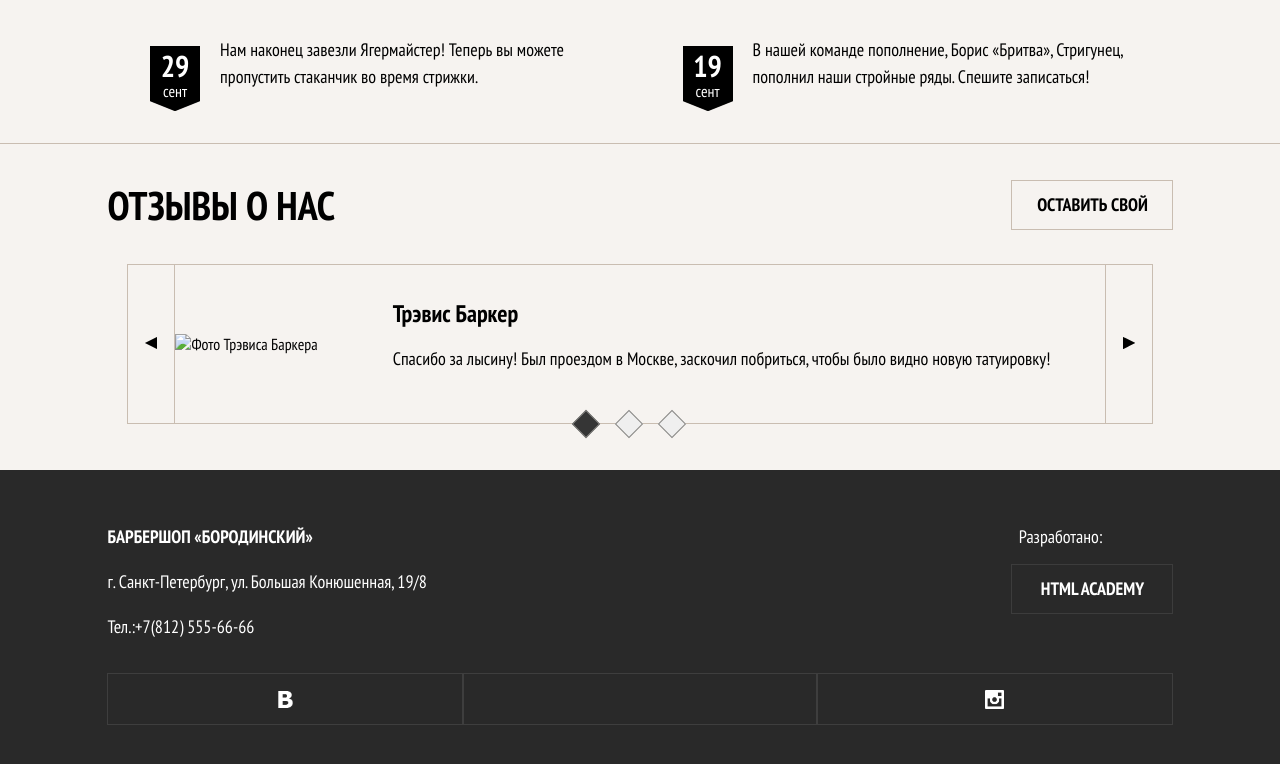
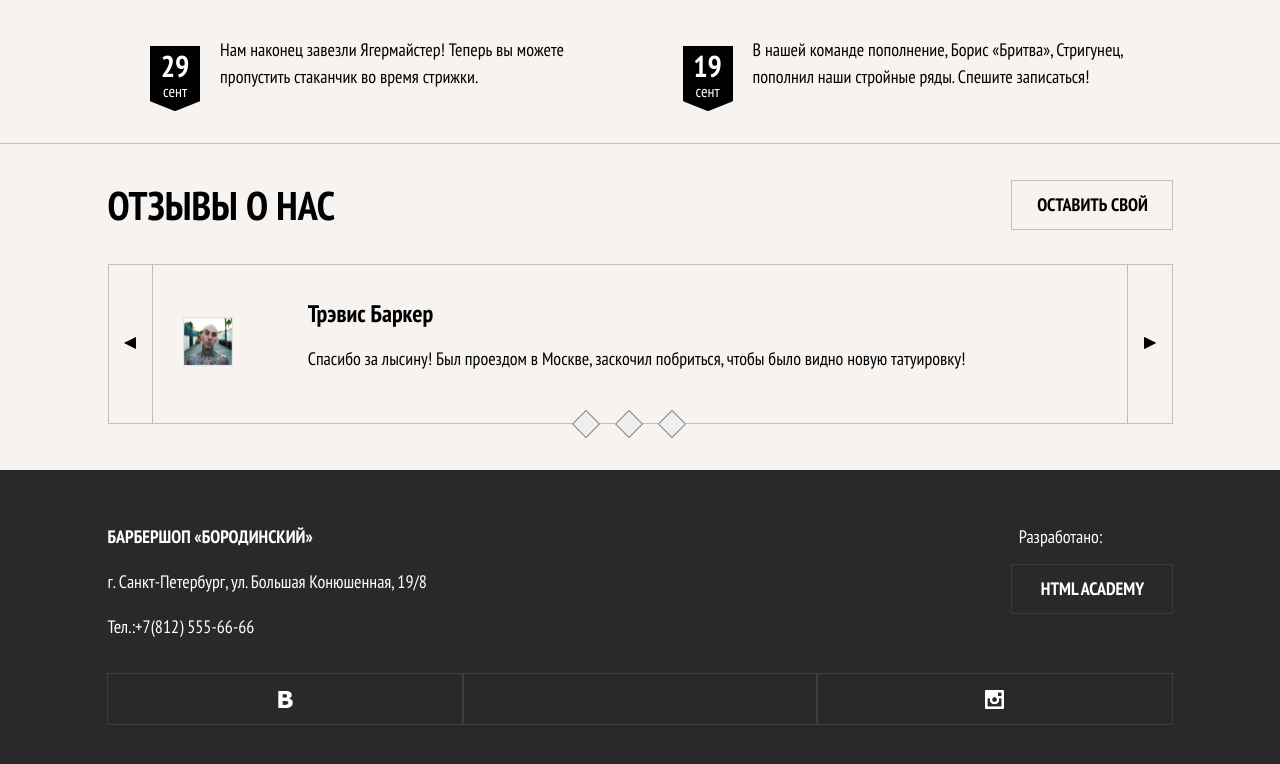
Before and after one commit to vesterlis/Barbershop-II, a plain HTML site: page index.html in a window 1280 px wide. Both pictures are taken after a click on the button 586 px from the left and 1946 px from the top of the page. Shown: the part 1522-2286 px from the top of the page. Drawn offline with Linux system fonts and the light colour scheme.

Commit message:
Layout #8
Оживила слайдер в блоке .feedback

```diff
--- a/index.html
+++ b/index.html
@@ -261,7 +261,7 @@
 
                                 <blockquote class="feedback__item slider__item">
                                     <p class="feedback__authorPhoto">
-                                        <img class="feedback__authorImg" src="" width="250" height="160"
+                                        <img class="feedback__authorImg" src="img/barcker.png" width="50" height="50"
                                             alt="Фото Трэвиса Баркера">
                                     </p>
                                     <div class="feedback__text">
@@ -276,7 +276,7 @@
 
                                 <blockquote class="feedback__item slider__item">
                                     <p class="feedback__authorPhoto">
-                                        <img class="feedback__authorImg" src="img/Barker-full.jpg" width="" height=""
+                                        <img class="feedback__authorImg" src="img/barcker.png" width="" height=""
                                             alt="Фото 2">
                                     </p>
                                     <div class="feedback__text">
@@ -292,7 +292,7 @@
 
                                 <blockquote class="feedback__item slider__item">
                                     <p class="feedback__authorPhoto">
-                                        <img class="feedback__authorImg" src="img/Barker-full.jpg" width="" height=""
+                                        <img class="feedback__authorImg" src="img/barcker.png" width="" height=""
                                             alt="Фото Трэвиса Баркера">
                                     </p>
                                     <div class="feedback__text">
@@ -310,9 +310,9 @@
                     </div>
                     <div class="feedback__toggles slider__toggles">
                         <button class="slider__toggle slider__toggle--active" type="button"
-                            aria-label="Отзыв Трэвиса Баркера"></button>
-                        <button class="slider__toggle" type="button" aria-label="Отзыв 2"></button>
-                        <button class="slider__toggle" type="button" aria-label="Отзыв 3"></button>
+                            aria-label="Отзыв Трэвиса Баркера" id="slide1f"></button>
+                        <button class="slider__toggle" type="button" aria-label="Отзыв 2" id="slide2f"></button>
+                        <button class="slider__toggle" type="button" aria-label="Отзыв 3" id="slide3f"></button>
                     </div>
                 </div>
             </section>
--- a/mobile-index.css
+++ b/mobile-index.css
@@ -545,23 +545,7 @@
   }
 
   .feedback {
-    margin: 0;
     padding: 37px 0 0 0;
-  }
-
-  .feedback__wrapper,
-  .feedback__list {
-    display: flex;
-    flex-direction: column;
-  }
-
-  .feedback__item:not(:first-child) {
-    display: none;
-  }
-
-  .feedback__item {
-    display: flex;
-    margin: 0 21px;
   }
 
   .feedback__authorPhoto {
@@ -571,7 +555,7 @@
 
   .feedback__text {
     min-height: 0;
-    padding: 35px 0px 0 0px;
+    padding: 35px 0 0 0;
 
     border: none;
   }
--- a/nav-menu-actions.js
+++ b/nav-menu-actions.js
@@ -51,6 +51,25 @@ slide3.addEventListener('click', function () {
 })
 
 
+let slide1f = document.getElementById('slide1f');
+let slide2f = document.getElementById('slide2f');
+let slide3f = document.getElementById('slide3f');
+let caretF = document.querySelector('.feedback__list')
+
+
+slide1f.addEventListener('click', function () {
+    caretF.style.transform = ' translateX(0%)'
+})
+
+slide2f.addEventListener('click', function () {
+    caretF.style.transform = ' translateX(-100%)'
+})
+
+slide3f.addEventListener('click', function () {
+    caretF.style.transform = ' translateX(-200%)'
+})
+
+
 
 /*
 let headerNavigation = document.querySelector('.headerNavigation');
--- a/style.css
+++ b/style.css
@@ -671,20 +671,27 @@ input:focus::placeholder {
   border-top: 1px solid #c9bdb1;
 }
 
-.feedback__wrapper,
-.feedback__list {
+.feedback__wrapper {
   display: flex;
   justify-content: center;
 }
 
-.feedback__item:not(:first-child) {
-  display: none;
+.sliderwrapper {
+  width: 100%;
+  overflow: hidden;
+  margin: 0 21px;
+}
+
+.feedback__list {
+  display: flex;
+  width: 100%;
 }
 
 .feedback__item {
+  width: 100%;
   display: flex;
-  margin: 0 21px;
-  flex-grow: 1;
+  flex-shrink: 0;
+  margin: 0;
 }
 
 .feedback__authorPhoto {
@@ -774,9 +781,6 @@ input:focus::placeholder {
   border: 1px solid #878684;
 }
 
-.slider__toggle--active {
-  background-color: #353535;
-}
 
 .wing-feedback {
   display: none;
--- a/tablet-index.css
+++ b/tablet-index.css
@@ -126,7 +126,7 @@
         border-bottom: 1px solid #c9bdb1;
     }
 
-    .advantages__item:last-child    {
+    .advantages__item:last-child {
         border: none;
     }
 
@@ -157,9 +157,8 @@
 
 
     .news {
-
-padding: 85px 0 42px 0;
-      }
+        padding: 85px 0 42px 0;
+    }
 
 
     .news__title,
@@ -179,25 +178,25 @@ padding: 85px 0 42px 0;
         position: relative;
     }
 
+    .sliderwrapper {
+        margin: 0;
+    }
+
     .feedback__item {
-        display: flex;
-        margin: 0;
-
         border: 1px solid #c9bdb1;
         border-right: none;
         border-left: none;
         box-sizing: border-box;
     }
 
-    /*
+
     .feedback__authorPhoto {
-        align-self: center;
-        margin: 0;
+        margin: 0 0 0 30px;
         padding: 0;
     }
-*/
+
     .feedback__text {
-        padding: 35px 54px 0px 75px;
+        padding: 35px 10px 0 75px;
 
         border: none;
 
```
